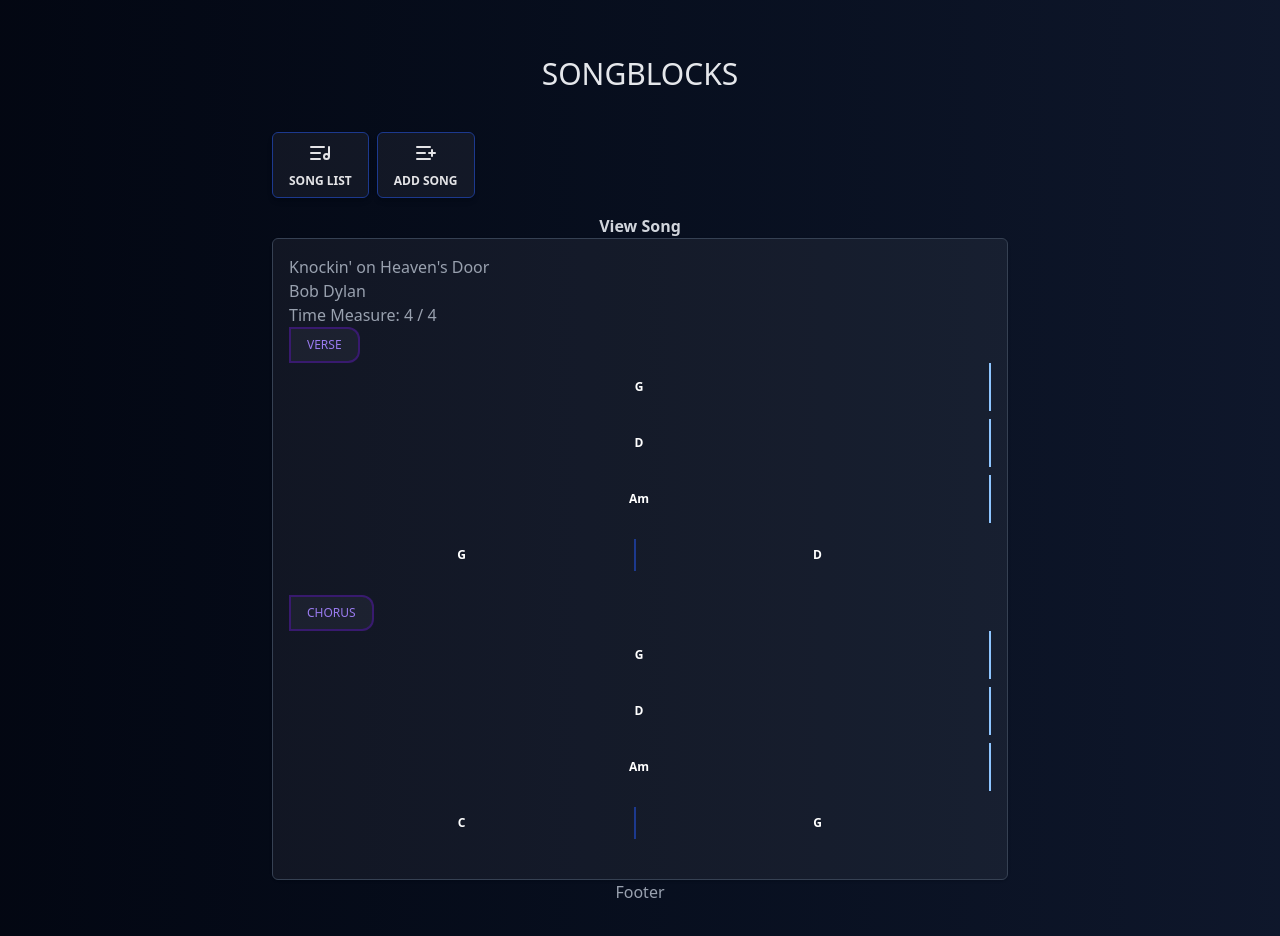
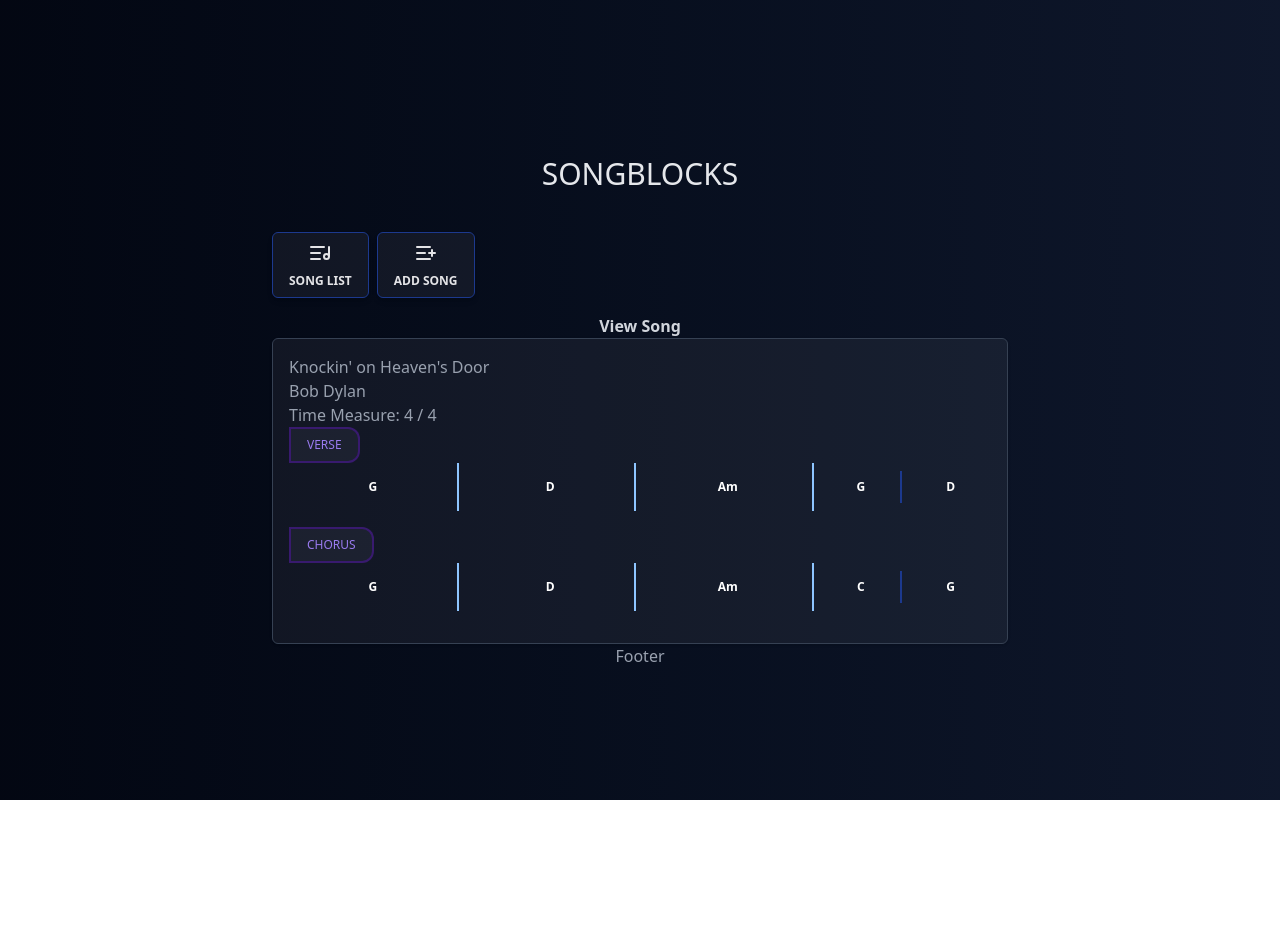
Before and after one commit to horaciodominguez/chordblocks-react-typescript, a React (Vite) app: page /song/1 in a window 1280 px wide. After the commit the page ends 800 px from the top, so only its background shows below. Built offline with nearby package versions, Linux system fonts and the light colour scheme.

Commit message:
refactor: move chordWidth utility to chord.utils and create SectionBar component

```diff
--- a/src/modules/chords/components/Chord.tsx
+++ b/src/modules/chords/components/Chord.tsx
@@ -1,7 +1,7 @@
 import React, { forwardRef } from "react"
 import type { TimeSignature } from "@/modules/songs/types/song.types"
 import type { BarChord } from "@/modules/songs/types/bar.types"
-import { chordWidth } from "@/utils/widthByTS"
+import { chordWidth } from "@/modules/chords/utils/chord.utils"
 import { ArrowLeftRight, Trash } from "lucide-react"
 
 type Props = {
--- /dev/null
+++ b/src/modules/chords/utils/chord.utils.ts
@@ -0,0 +1,9 @@
+/**
+ * Returns the CSS width (string with %) of a chord, given its duration and the beats per measure.
+ * Example: a chord with duration 2 in 4/4 will have a width of 50%.
+ * @param duration Duration of the chord (in beats)
+ * @param beatsPerMeasure Beats per measure (time signature)
+ * @returns CSS width in %
+ */
+export const chordWidth = (duration: number, beatsPerMeasure: number): string =>
+  `${(duration / beatsPerMeasure) * 100}%`
--- a/src/modules/songs/components/Section.tsx
+++ b/src/modules/songs/components/Section.tsx
@@ -1,7 +1,8 @@
 import { Chord } from "@/modules/chords/components/Chord"
 import type { TimeSignature } from "../types/song.types"
-import { getGridColumns } from "@/utils/widthByTS"
+
 import type { SongSection } from "../types/section.types"
+import SectionBar from "@/modules/songs/components/ui/SectionBars"
 
 type Props = {
   section: SongSection
@@ -9,16 +10,11 @@ type Props = {
 }
 
 export const Section = ({ section, timeSignature }: Props) => {
-  const gridPerMueasureValue = getGridColumns(timeSignature.beatsPerMeasure)
   return (
-    <div
-      className={`SECTION-WRAP grid grid-cols-${gridPerMueasureValue} divide-x-2 divide-blue-300 gap-2 mb-4 `}
-    >
+    <SectionBar id={section.id} timeSignature={timeSignature}>
       {section.bars.map((bar) => {
-        /* const width = barWidthByTS(timeSignature.beatsPerMeasure) */
         return (
           <div
-            /* style={{ width }} */
             key={bar.id}
             className="BAR-WRAP flex gap-2 py-2 divide-x-2 divide-blue-900  "
           >
@@ -32,6 +28,6 @@ export const Section = ({ section, timeSignature }: Props) => {
           </div>
         )
       })}
-    </div>
+    </SectionBar>
   )
 }
--- a/src/modules/songs/components/form/BarsReorder.tsx
+++ b/src/modules/songs/components/form/BarsReorder.tsx
@@ -16,8 +16,9 @@ import { CSS } from "@dnd-kit/utilities"
 import ChordsReorder from "@/modules/songs/components/form/ChordsReorder"
 import type { Bar } from "../../types/bar.types"
 import type { TimeSignature } from "../../types/song.types"
-import { getGridColumns } from "@/utils/widthByTS"
+
 import { ArrowLeftRight } from "lucide-react"
+import SectionBar from "../ui/SectionBars"
 
 type Props = {
   sectionId: string
@@ -101,18 +102,13 @@ export default function BarsReorder({
     onReorder(arrayMove(bars, oldIndex, newIndex))
   }
 
-  const gridPerMueasureValue = getGridColumns(timeSignature.beatsPerMeasure)
-
   return (
     <DndContext
       sensors={sensors}
       collisionDetection={closestCenter}
       onDragEnd={handleDragEnd}
     >
-      <div
-        id={sectionId}
-        className={`SECTION-WRAP grid grid-cols-${gridPerMueasureValue} divide-x-2 divide-blue-300 gap-2 mb-4`}
-      >
+      <SectionBar id={sectionId} timeSignature={timeSignature}>
         <SortableContext
           items={bars.map((b) => b.id)}
           strategy={horizontalListSortingStrategy}
@@ -128,7 +124,7 @@ export default function BarsReorder({
             />
           ))}
         </SortableContext>
-      </div>
+      </SectionBar>
     </DndContext>
   )
 }
--- /dev/null
+++ b/src/modules/songs/components/ui/SectionBars.tsx
@@ -0,0 +1,42 @@
+import type { TimeSignature } from "../../types/song.types"
+
+function getGridColumns(beatsPerMeasure: number): number {
+  if (beatsPerMeasure === 2 || beatsPerMeasure === 4) {
+    return 4
+  }
+
+  if (beatsPerMeasure === 3 || beatsPerMeasure === 5 || beatsPerMeasure === 6) {
+    return 3
+  }
+
+  if (beatsPerMeasure >= 7) {
+    return 1
+  }
+  return 1
+}
+
+interface Props {
+  id?: string
+  timeSignature: TimeSignature
+  children: React.ReactNode
+}
+
+export default function SectionBar({ children, timeSignature }: Props) {
+  const gridPerMueasureValue = getGridColumns(timeSignature.beatsPerMeasure)
+  const classBars = `SECTIONBAR grid divide-x-2 divide-blue-300 gap-2 mb-4 ${
+    gridPerMueasureValue === 1
+      ? "grid-cols-1"
+      : gridPerMueasureValue === 2
+      ? "grid-cols-2"
+      : gridPerMueasureValue === 3
+      ? "grid-cols-3"
+      : gridPerMueasureValue === 4
+      ? "grid-cols-4"
+      : ""
+  }`
+  return (
+    <>
+      <div className={classBars}>{children}</div>
+    </>
+  )
+}
--- a/src/utils/widthByTS.ts
+++ /dev/null
@@ -1,40 +0,0 @@
-/**
- * Returns the CSS width (string with %) of a chord, given its duration and the beats per measure.
- * Example: a chord with duration 2 in 4/4 will have a width of 50%.
- * @param duration Duration of the chord (in beats)
- * @param beatsPerMeasure Beats per measure (time signature)
- * @returns CSS width in %
- */
-export const chordWidth = (duration: number, beatsPerMeasure: number): string =>
-  `${(duration / beatsPerMeasure) * 100}%`
-
-/**
- * Returns the CSS width (string with %) of a bar, given the beats per measure.
- * Example: in 4/4 the width will be 25% (4 bars per row), in 3/4 or 6/8 it will be 33.33% (3 bars per row).
- * @param beatsPerMeasure Beats per measure (time signature)
- * @returns CSS width in %
- */
-
-export const barWidthByTS = (beatsPerMeasure: number): string =>
-  beatsPerMeasure === 3 || beatsPerMeasure === 6 ? `${100 / 3}%` : `${100 / 4}%`
-
-/**
- * Returns the correct columns value depending of beatsPerMeasure
- * @param beatsPerMeasure
- * @returns
- */
-
-export function getGridColumns(beatsPerMeasure: number): number {
-  if (beatsPerMeasure === 2 || beatsPerMeasure === 4) {
-    return 4
-  }
-
-  if (beatsPerMeasure === 3 || beatsPerMeasure === 5 || beatsPerMeasure === 6) {
-    return 3
-  }
-
-  if (beatsPerMeasure >= 7) {
-    return 1
-  }
-  return 1
-}
```
Also changed, not shown: src/modules/songs/components/form/ChordsReorder.tsx (+8 -8 lines).
